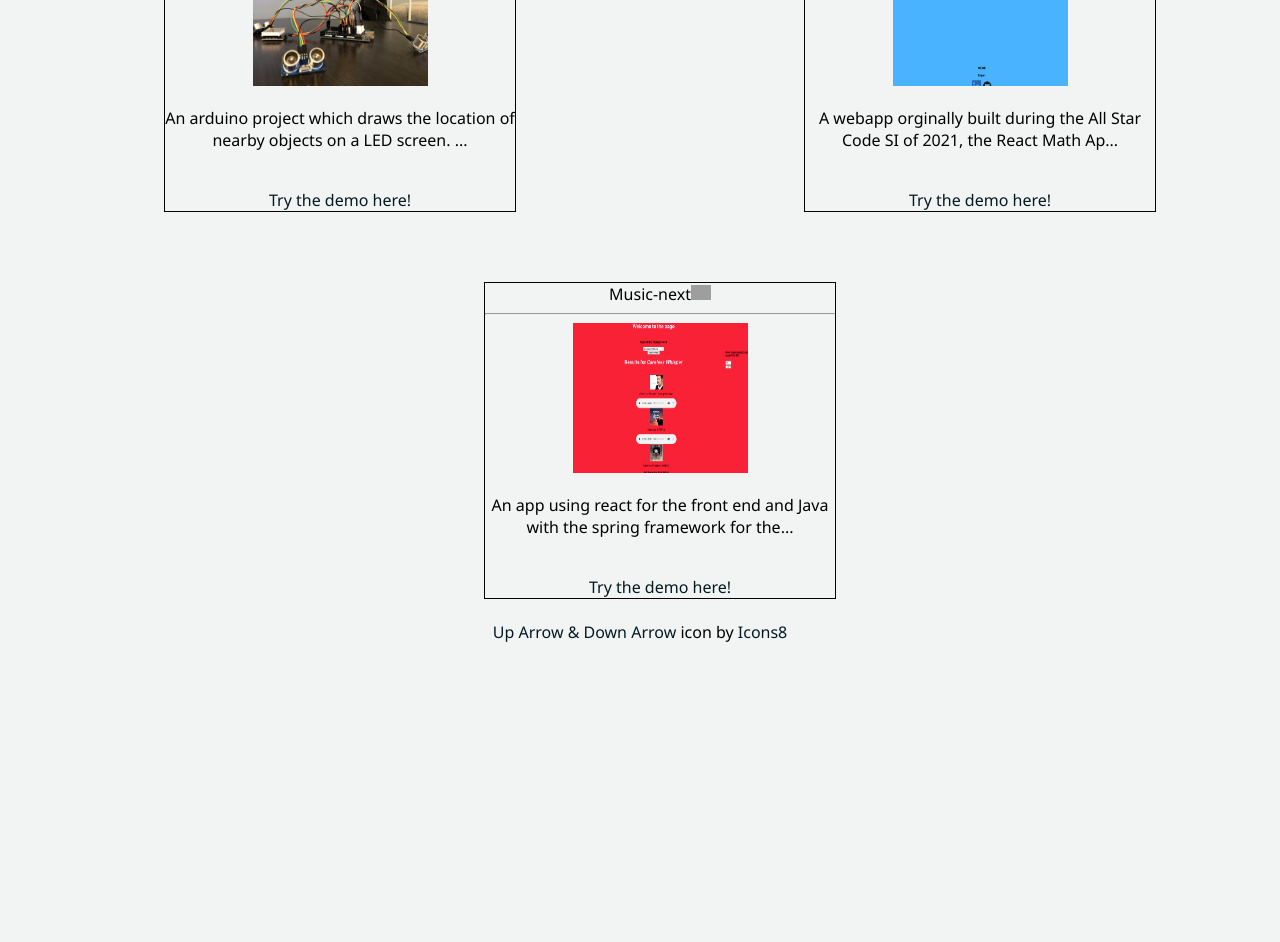
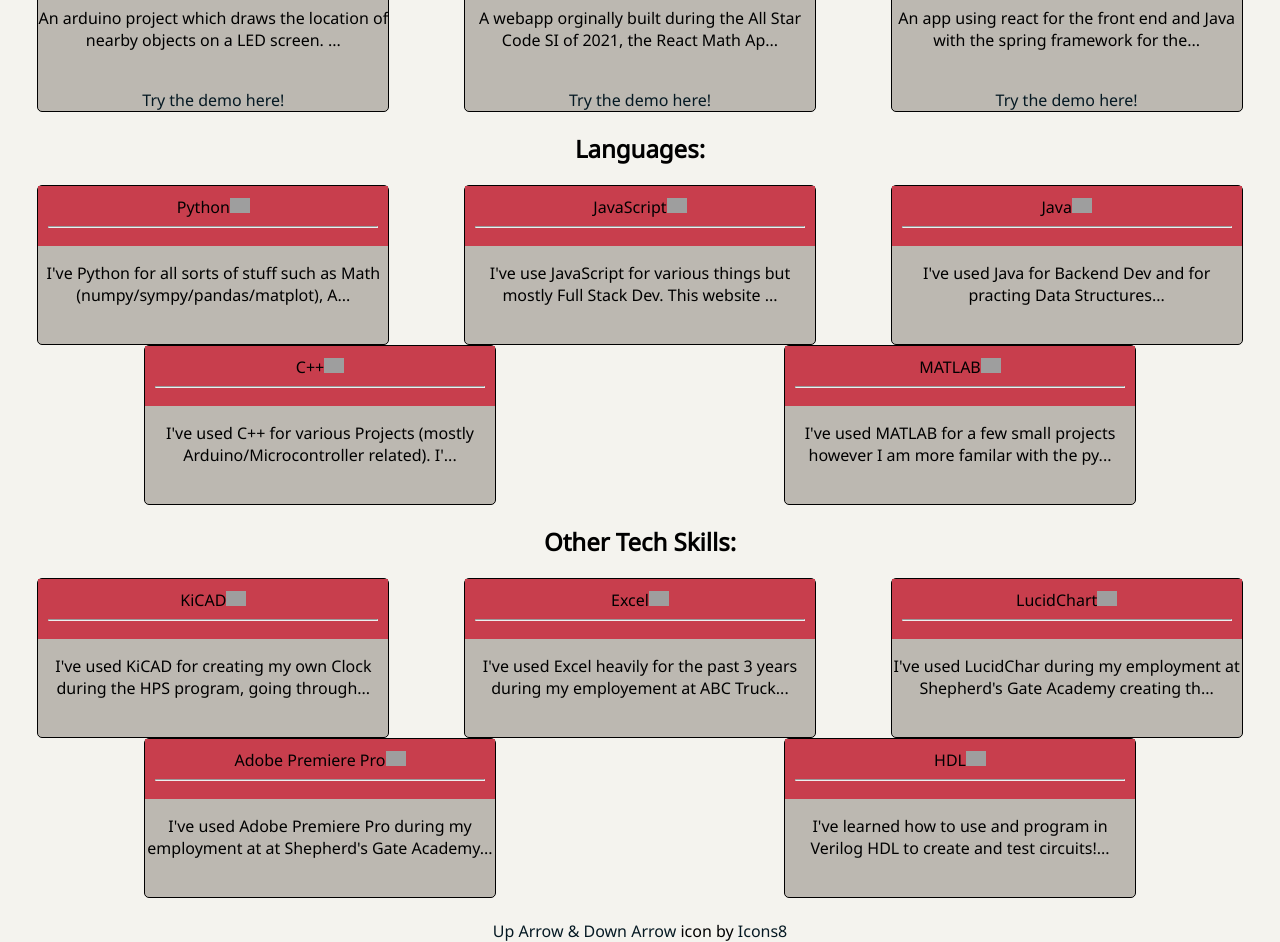
Before and after one commit to bryang229/personal-page, a React (Create React App) app: page / in a window 1280 px wide. Shown: the part 1300-2242 px from the top of the page. Before the commit the page ends 1943 px from the top, so only its background shows below. Built offline with nearby package versions, Linux system fonts and the light colour scheme; grey boxes are pictures that could not be loaded.

Commit message:
Added more detail!

```diff
--- a/src/App.css
+++ b/src/App.css
@@ -1,5 +1,6 @@
 body{
   font-family: 'Noto Sans', sans-serif;
+  background-color:#F4F3EE;
 }
 
 .App {
@@ -39,6 +40,7 @@ nav img:hover, a:hover{
   display: table;
   margin: 70px 30px 0px 70px;
   border: 1px black solid;
+  border-radius: 5px;
   width: 350px;
 }
 #programs{
@@ -97,6 +99,16 @@ nav img:hover, a:hover{
   transition: 0.4s;
 }
 
+.dropDownTop{
+  background-color: #C83E4D;
+  padding: 10px;
+}
+
+.dropDownBottom{
+  background-color:#BCB8B1;
+  margin:0px;
+}
+
 .change .bar1 {
   -webkit-transform: rotate(-45deg) translate(-9px, 6px);
   transform: rotate(-45deg) translate(-9px, 6px);
@@ -120,6 +132,12 @@ nav img:hover, a:hover{
   display: none;
 }
 
+#langs, #tech{
+  display: flex;
+  flex-flow: row wrap;
+  justify-content: space-around;
+}
+
 @media only screen and (max-width: 1000px){
   .sideMenu {
     display: inline-block;
--- a/src/App.tsx
+++ b/src/App.tsx
@@ -10,6 +10,7 @@ import linkedInLogo from './images/linkedIn logo.png';
 import resume from './images/resume.png';
 import githubDarkMode from './images/github dark.png';
 import ProjectElement from './ProjectElement';
+import Lang from './Lang'
 import './App.css';
 import React from 'react';
 
@@ -26,8 +27,69 @@ let mathDesc = `A webapp orginally built during the All Star Code SI of 2021, th
 let musicDesc = `An app using react for the front end and Java with the spring framework for the backend. It uses spotify's api to get information of songs based user input`;
 let bryanDesc = `Hello and welcome to my website, a little introduction of myself. I am a student at New York Institute of Technology studying Electrical
 and Computer Engineering. I have been a part of various programs such as the Google Code Next, Google Team Edge, and All Star Code SI 2021. I've also been a Teaching Assistant for All Star Code SI 2022 under the NBA and Panasonic Cohorts as well as a Teaching Fellow for Emerging Leaders in Technology and Engineering (ELiTE)`;
+let pythonDesc = `I've Python for all sorts of stuff such as Math (numpy/sympy/pandas/matplot), AI through Vision AI and the raspberry PI Coral (for AI), Quantum computing (through IBM Qiskit) as well as for Full Stack Development (Flask, Boostrap etc...)`
+let javaDesc = `I've used Java for Backend Dev and for practing Data Structures`
+let jsDesc = `I've use JavaScript for various things but mostly Full Stack Dev. This website itself is built using TypeScript and React!`
+let cppDesc= `I've used C++ for various Projects (mostly Arduino/Microcontroller related). I've learned the basics of C++ such as operator overloading, dynamic pointer (and removing them no memory leaks :) )`
+let matlabDesc = `I've used MATLAB for a few small projects however I am more familar with the python library of MATLAB`
+let kiCadDesc = `I've used KiCAD for creating my own Clock during the HPS program, going through ERC/DRC checks the whole time making sure my designs worked practically`;
+let excelDesc = `I've used Excel heavily for the past 3 years during my employement at ABC Truck Repairs as an Invoice Clerk!`;
+let lcDesc = `I've used LucidChar during my employment at Shepherd's Gate Academy creating their internal and external floor plans`;
+let adobeDesc = `I've used Adobe Premiere Pro during my employment at at Shepherd's Gate Academy creating their end of the year video`;
+let hdlDesc = `I've learned how to use and program in Verilog HDL to create and test circuits!`;
+let kiCadUsage = [
+    `Clock: I've used KiCad to create the schema and PCB of my own Clock. Using footprints and symbols provided by the program I was able to put together a beautiful clock Design! `
+];
+let excelUsage = [
+    `ABC Truck Repairs Inc: Orginaized and Processed >1000 Invoices all in excel.`
+];
+let lcUsage = [
+    `Floor Plans: Using LucidChart I created many floor plans for Shepherds Gate Academy, for both present and future reference!`
+];
+let adobeUsage = [
+    `Video: Using Premiere Pro I created an end of the year video for Shepherds Gate Academy`
+];
+let hdlUsage = [
+    `Verilog: Using Verligo HDL I've managed to create and test small circuits such as an 8 bit adder.`
+];
+let jsUsage = [
+    `Full Stack Dev: All demos linked on this website are either built using TypeScript & React or using p5.js for some animated demos.js`,
+    `React: I've used React for my music-next app (which has a Java backend), as well for the React Math App and my personal page (here) which both use React and Type Script`,
+    `Node: I've used express to create backend apps, my custom lesson for the All Star Code 22 SI was about using express to create a backend server`
+]
+let cppUsage = [
+    `Arduino: I've used C++ for many Arduino and Microcontroller projects, mostyl recenty I've used it for the code of the Clock I created using KiCAD during the HPS Program, it's demo is on this page! I've also used it in my Radar project who's demo is also on this page.`,
+    `Other uses: I've also play around with C++ creating various classes getting a feel for the language`
+]
+let pythonUsage = [
+    `Math: I've use Python's various Math libraries before for solving various Calculus problems such as estimating various integrals through various methods (Simpsons Rule, Trapeziodal Rule). You can find it here `,
+    `AI: While a Teaching Fellow under ELiTE two Team Edge teams I mentored used AI in their python Full Stack Apps, this gave me the chance to experiment with my students!\n
+    During this time I play around with Teachable Machines (Google) as well as Google Vision`,
+    `Quantum: I've managed to create vary simple Quantum Circuits such as entangling circuits, I currently learning Linear Algebra and Modern Physics to better understand how these circuits work!`,
+    `Full-Stack Dev: While working with AI I also worked with Full Stack Dev with my students, teaching them how to use Flask to host a Full Stack App. I taught my students how to use Firetore as a database and pairing Flask with Bootstrap for a nice Front-End feel.\n
+    See the Repo for my backend demo here!`
+]
+let javaUsage = [
+    `Backend Dev: In my music-next project I used the Spring framework for my java backend, using this framework I talked to Spotify's API getting data!`,
+    `Data Structures: During my Freshmen year at NYIT I took a Data Structures class and learned the basics of many different Data Structures and ways to work with them!\n
+    I learned how to use Red-Black Trees, Hash Tables, BSTs, etc...\n
+    Check out a paper I work for said class about Recursion!`
+];
 
+let matlabUsage = [
+    `Projects: I've used MATLAB to visual equations such as how two lights would illuminate a room, then using matlab to find the optimal positioning for the lighting`
+]
 
+let javaLinks = [
+    `https://docs.google.com/document/d/1jcGPFQRB4CmUg5WZgUOaYNGaPDJcJeItV54t3Qot0n4/edit?usp=sharing`
+]
+
+let pythonLinks = [
+    `https://colab.research.google.com/drive/18heB7vckd99IefZ8qU5R0v0rMBFdcldg?usp=sharing`,
+    `https://github.com/bryang229/FireStore-Demo`
+]
+let pyLinkIndex = [0,3];
+let javaLinkIndex =[1];
 
 
 
@@ -35,7 +97,7 @@ const changeDisplayMode = (mode: boolean) => {
     // @ts-ignore
     for (let domObj of [...document.querySelectorAll(".darkMode"), ...document.querySelectorAll("a")]) {
         if (domObj.localName !== "a")
-            domObj.style.background = mode ? "#051923" : "#F2F4F3";
+            domObj.style.background = mode ? "#051923" : "#F4F3EE";
         domObj.style.color = !mode ? "#051923" : "#F2F4F3";
     }
 }
@@ -155,8 +217,6 @@ const IntroToBryan = (props: BryanInfo) => {
 }
 
 
-
-
 function App() {
 
     return (
@@ -177,6 +237,22 @@ function App() {
                     <ProjectElement title="React Math App" id={"mathwebapp"} preview={mathWebapp} link={"https://math.bryang229.com"} desc={mathDesc} scale={[300, 350]} />
                     <ProjectElement title="Music-next" id="music-next" preview={musicNext} link="https://music.bryang229.com" desc={musicDesc} scale={[300, 350]} />
                 </div>
+                <h2>Languages:</h2>
+                <div id ="langs">
+                    <Lang title = "Python" id="python" desc={pythonDesc} usageArr = {pythonUsage} linksArr= {pythonLinks} iArr = {pyLinkIndex}/>
+                    <Lang title = "JavaScript" id="js" desc={jsDesc} usageArr = {jsUsage} linksArr= {[]} iArr = {[]}/>
+                    <Lang title = "Java" id="java" desc={javaDesc} usageArr = {javaUsage} linksArr= {javaLinks} iArr = {javaLinkIndex}/>
+                    <Lang title = "C++" id="cpp" desc={cppDesc} usageArr = {cppUsage} linksArr= {[]} iArr = {[]}/>
+                    <Lang title = "MATLAB" id="matlab" desc={matlabDesc} usageArr = {matlabUsage} linksArr= {[]} iArr = {[]}/>
+                </div>
+                <h2>Other Tech Skills:</h2>
+                <div id ="tech">
+                    <Lang title = "KiCAD" id="kicad" desc={kiCadDesc} usageArr = {kiCadUsage} linksArr= {[]} iArr = {[]}/>
+                    <Lang title = "Excel" id="excel" desc={excelDesc} usageArr = {excelUsage} linksArr= {[]} iArr = {[]}/>
+                    <Lang title = "LucidChart" id="lc" desc={lcDesc} usageArr = {lcUsage} linksArr= {[]} iArr = {[]}/>
+                    <Lang title = "Adobe Premiere Pro" id="adobepp" desc={adobeDesc} usageArr = {adobeUsage} linksArr= {[]} iArr = {[]}/>
+                    <Lang title = "HDL" id="hdl" desc={hdlDesc} usageArr = {hdlUsage} linksArr= {[]} iArr = {[]}/>
+                </div>
             </main>
             <br/>
             <footer>
--- /dev/null
+++ b/src/Lang.tsx
@@ -0,0 +1,85 @@
+import expand from './images/icons8down.png';
+import collapse from './images/icons8up.png';
+import React from 'react';
+
+class Lang extends React.Component<any, any>{
+    constructor(props: any){
+        super(props);
+        this.state = {
+            showOverview: true,
+            title: props.title,
+            id: props.id,
+            link: props.link,
+            overview: props.desc.slice(0, 79) + "...",
+            desc: props.desc,
+            usageArr: props.usageArr,
+            iArr: props.iArr,
+            linksArr: props.linksArr
+        }
+
+    }
+    changeOverviewState = () => {
+        this.setState({
+            showOverview: !this.state.showOverview
+        })
+        return undefined;
+    }
+
+    render(){
+        if(this.state.showOverview) {
+            return (
+                <div className={"projects darkMode dropDownBottom"} id={this.state.id}>
+                    <div className="dropDownTop" onClick={this.changeOverviewState}>
+                        {this.state.title}
+                        <img height="15px" src={expand} />
+                        <hr />
+                    </div>
+
+                    <div >
+
+                    <div id={this.state.id + "Overview"}>
+                        <p>{this.state.overview}</p>
+                    </div>
+                    <br />
+                </div>
+                </div>);
+        }
+        return (
+            <div className={"projects darkMode dropDownBottom"} id={this.state.id}>
+                <div className = {"dropDownTop"}  onClick={this.changeOverviewState}>
+                    <h3>
+                    {this.state.title}
+                    </h3>
+                    <img height="15px" src={collapse}/>
+                </div>
+
+                <hr />
+                <div>
+
+                <div id={this.state.id + "Desc"}>
+                    <p>{this.state.desc}</p>
+                </div>
+                <br />
+                <ul>
+                {
+                this.state.usageArr.map((index: any) => {
+                    if(this.state.iArr.indexOf(this.state.usageArr.indexOf(index)) == -1){
+                        return <li key = {this.state.usageArr.indexOf(index)}>{index}</li>
+                    }
+                    else{
+                        return (
+                            <>
+                                <li key = {this.state.usageArr.indexOf(index)}>{index}</li>
+                                <a target="_blank" href={this.state.linksArr[this.state.usageArr.indexOf(index)]}> <div>Check it out here!</div></a>
+                            </>
+                        )
+                    }
+                }
+                )}
+                </ul>
+                </div>
+            </div>);
+}
+}
+
+export default Lang;
--- a/src/ProjectElement.tsx
+++ b/src/ProjectElement.tsx
@@ -42,36 +42,40 @@ class ProjectElement extends React.Component<any, any>{
     render() {
         if (this.state.showOverview) {
             return (
-                <div className={"projects darkMode"} id={this.state.id}>
-                    <div onClick={this.changeOverviewState}>
+                <div className={"projects darkMode dropDownBottom"} id={this.state.id}>
+                    <div className="dropDownTop" onClick={this.changeOverviewState}>
                         {this.state.title}
                         <img height="15px" src={expand} />
+                        <hr />
                     </div>
-                    <hr />
+                    <div>
                         <img src={this.state.preview} height={this.state.scale[0] / 2} width={this.state.scale[1] / 2}></img>
                         <div id={this.state.id + "Overview"}>
                             <p>{this.state.overview}</p>
                         </div>
                         <br />
                         <div> <a href={this.state.link}>Try the demo here!</a> </div>
-
+                    </div>
                 </div>);
         }
         return (
-            <div className={"projects darkMode"} id={this.state.id}>
-                <div onClick={this.changeOverviewState}>
+            <div className={"projects darkMode dropDownBottom"} id={this.state.id}>
+                <div className={"dropDownTop"} onClick={this.changeOverviewState}>
+                    <h3>
                         {this.state.title}
-                    <img height="15px" src={collapse}/>
+                    </h3>
+                    <img height="15px" src={collapse} />
                 </div>
 
                 <hr />
+                <div >
                     <img src={this.state.preview} height={this.state.scale[0]} width={this.state.scale[1]}></img>
                     <div id={this.state.id + "Desc"}>
                         <p>{this.state.desc}</p>
                     </div>
                     <br />
                     <div> <a href={this.state.link}>Try the demo here!</a> </div>
-
+                </div>
             </div>);
     }
 }
```
Lines whose indentation alone changed are shown as unchanged.
